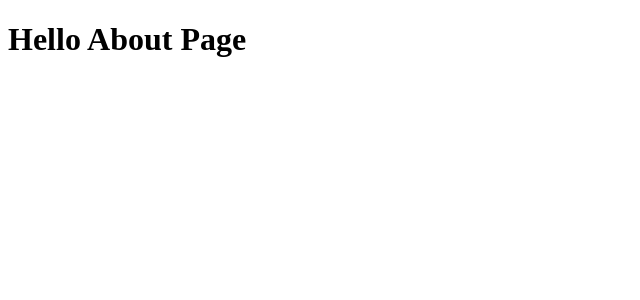
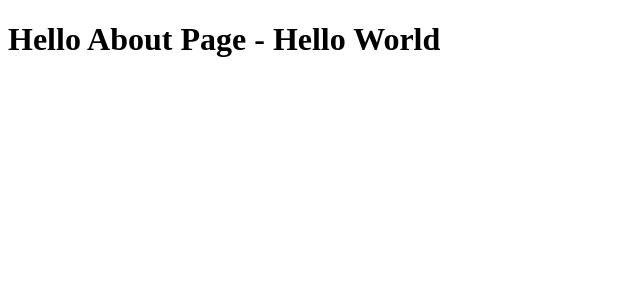
Before and after one commit to kgallagher52/Move-NextJS-Lessons, a Next.js app: page /about in a window 1280 px wide. Shown: the top 300 px of the page, without its empty margins (0-640 px from the left). Built offline with nearby package versions, Linux system fonts and the light colour scheme.

Commit message:
Adding multple lines in a functional components

```diff
--- a/pages/about.js
+++ b/pages/about.js
@@ -1,7 +1,8 @@
+//Function component
+//Using multple lines reqire you to use brackets
+const About = () => {
+	const message = 'Hello World';
+	return <h1>Hello About Page - {message}</h1>;
+};
 
-//Function component
- const About = () => (
-  <h1>Hello About Page</h1>
-)
-
-export default About
+export default About;
```
